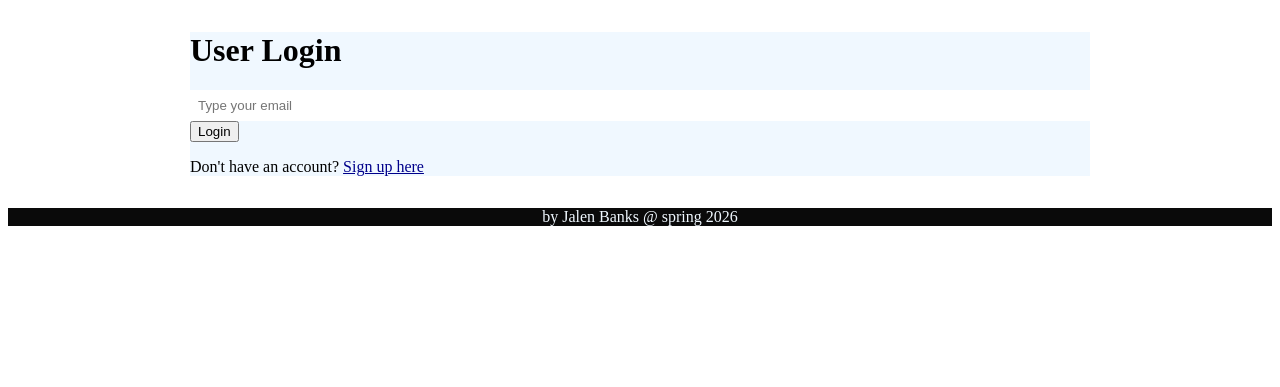
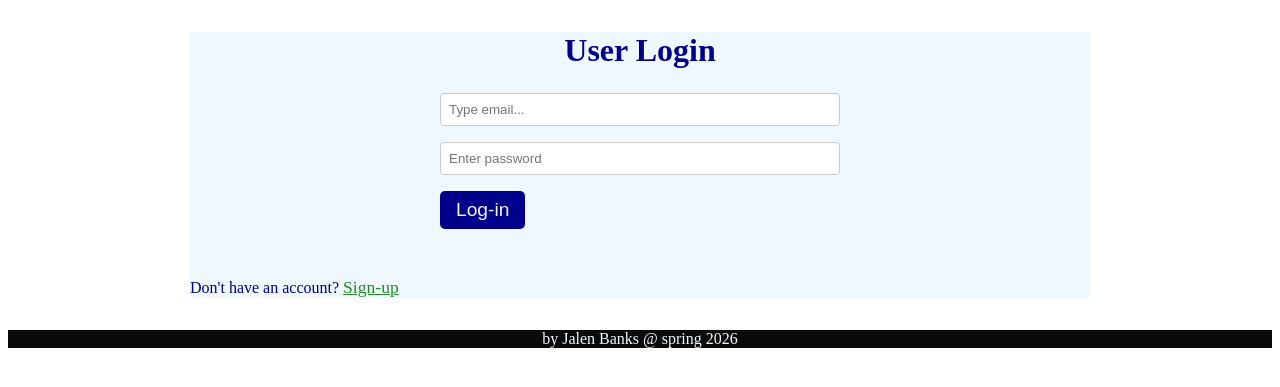
Before and after one commit to JBanks222/software-dev-pract, a Flask app: page /login in a window 1280 px wide. Shown: the top 387 px of the page. Run offline with Flask 3, Linux system fonts and the light colour scheme; some libraries are stand-ins or nearby versions.

Commit message:
lab18 complete

```diff
--- a/labs/lab18/app.py
+++ b/labs/lab18/app.py
@@ -1,9 +1,17 @@
+import sqlite3
 from flask import Flask, render_template, request, redirect, url_for,session,flash
-from flask_mysqldb import MySQL
-from flask_bcrypt import Bcrypt
-from config import Config
+
 
 app = Flask(__name__)
+app.secret_key = "dev_secret_key"
+
+# --------
+# DATABASE CONNECTION
+#--------
+def get_db():
+    conn = sqlite3.connect('flask_auth.db')
+    conn.row_factory = sqlite3.Row
+    return conn
 
 # --------
 # LOADING PAGE
@@ -15,15 +23,69 @@ def home():
 #-----------
 # LOGIN ROUTE
 #-----------
-@app.route('/login')
+@app.route('/login', methods = ['GET', 'POST'])
 def login():
+    if request.method == 'POST':
+        email = request.form['email']
+        password = request.form['password']
+
+        conn = get_db()
+        cursor = conn.cursor()
+        cursor.execute("SELECT * FROM users WHERE email = ? and password = ?", (email, password))
+        user = cursor.fetchone()
+        conn.close()
+
+
+        if user:
+            session['username'] = user['username']
+            return redirect(url_for('dashboard'))
+        else:
+            flash('Invalid email or password')
+
     return render_template('login.html')
+
+#-----------
+# DASHBOARD ROUTE
+#-----------
+@app.route('/dashboard')
+def dashboard():
+    if 'username' in session:
+        return render_template('dashboard.html', username = session['username'])
+    return redirect(url_for('login'))
+
 #-----------
 # SIGNUP ROUTE
 #-----------
-@app.route('/signup')
+@app.route('/signup', methods = ['GET', 'POST'])
 def signup():
+    if request.method == 'POST':
+        username = request.form['username']
+        email = request.form['email']
+        password = request.form['password']
+
+        conn = get_db()
+        cursor = conn.cursor()
+        try:
+            cursor.execute("INSERT INTO users (username, email, password) VALUES (?, ?, ?)", (username, email, password))
+            conn.commit()
+            flash("account created successfully! Please login.")
+            return redirect(url_for('login'))
+        except sqlite3.IntegrityError:
+            flash("Email already exists. Please use a different email.")
+        finally:
+            conn.close()
+
+
     return render_template('signup.html')
+
+#-----------
+# LOGOUT ROUTE
+#-----------
+app.route('/logout')
+def logout():
+    session.clear()
+    return redirect(url_for('login'))
+
 #-----------
 # RUN APP
 #-----------
--- a/labs/lab18/static/style.css
+++ b/labs/lab18/static/style.css
@@ -15,35 +15,45 @@
     text-align: center;
     color: darkblue;
 }
+.login_form{
+    display: flex;
+    flex-direction: column;
+    gap: 1rem;
+    max-width: 400px;
+    margin: 1.5rem auto;
+}
 .form_section input{
     padding: 0.5rem;
     width: 100%;
-    border: none;
+    border: 1px solid #ccc;
+    border-radius: 4px;
 }
-.btn_login{
+.btn_login, .btn_signup{
     color: whitesmoke;
     background-color: darkblue;
     font-size: 1.2rem;
     border-radius: 5px;
     padding: 0.5rem 1rem;
-    transition: ease 200ms;
-
+    transition: ease 500ms;
+    border: none;
+    cursor: pointer;
+    align-self: flex-start;
 }
-.btn_login:hover, btn_signup:hover{
+.btn_login:hover, .btn_signup:hover{
     background-color: crimson;
     font-weight: bolder;
 }
+.signup_div{
+    margin-top: 3rem;
+    color: darkblue;
+}
 .signup_div a{
-    margin-top: 1rem;
-    color: darkblue;
+    color: forestgreen;
+    font-size: 1.1rem;
 }
 .signup_div a:hover{
     color: crimson;
-
 }
-.submit_btn{
-    display: flex;
-    justify-content: center;
-    margin-top: 1rem;
-    color: greensmoke;
+.flash_msg{
+    color: crimson;
 }
--- a/labs/lab18/templates/login.html
+++ b/labs/lab18/templates/login.html
@@ -3,15 +3,29 @@
 {% block sitetitle %}User Login{% endblock %}
 
 {% block content %}
-<h1 class="login_title">User Login</h1>
-<form  method="post" class="login_form">
+<h1 class="title">User Login </h1>
+<form method="post" class="login_form">
     <section class="form_section">
-        <input type="email" name="email" placeholder="Type your email" required/>
+        <input type="email" name="email" placeholder="Type email..." required/>
     </section>
-    <button type="submit">Login</button>
+
+    <section class="form_section">
+        <input type="password" name="password" placeholder="Enter password" required/>
+    </section>
+
+    <button type="submit" class="btn_login">Log-in</button>
 </form>
 
 <div class="signup_div">
-    <p>Don't have an account? <a href="{{url_for('signup')}}">Sign up here</a></p>
+    <p>Don't have an account? <a href="{{url_for('signup')}}">Sign-up</a> </p>
 </div>
+
+<!-- display the flash message -->
+{% with messages = get_flashed_messages() %}
+    {% if messages %}
+        {% for msg in messages %}
+            <p class="flash_msg">{{msg}}</p>
+        {% endfor%}
+    {% endif%}
+{% endwith%}
 {% endblock %}
```
Also changed, not shown: labs/lab18/templates/dashboard.html (+7 -0 lines), labs/lab18/templates/signup.html (+11 -1 lines), labs/lab18/flask_auth.db (added), 4 other files.
